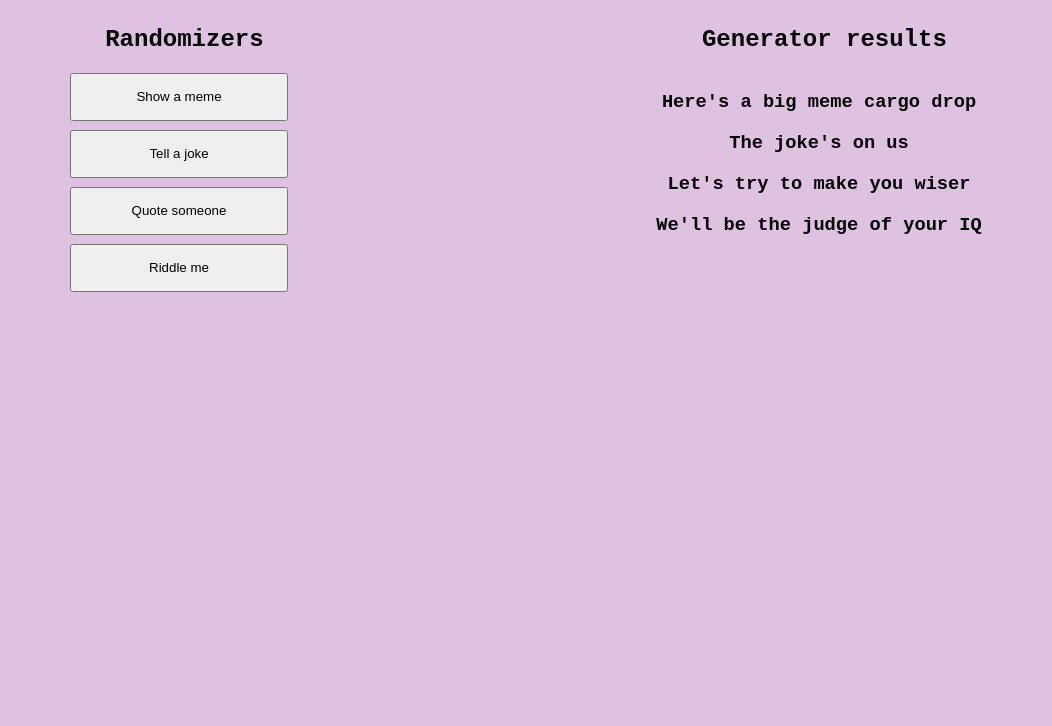
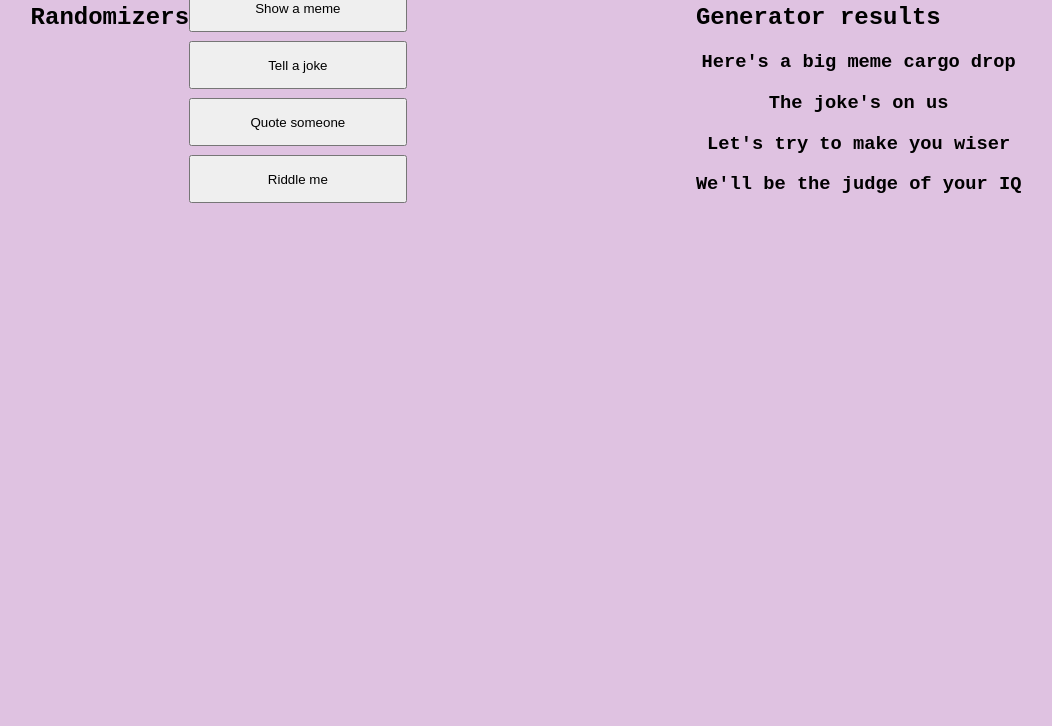
Before and after one commit to HReborn/Fun-Generator-Page, a plain HTML site: page index.html in a window 1280 px wide. Shown: the part 74-800 px from the top of the page, without its empty margins (114-1166 px from the left). Drawn offline with Linux system fonts and the light colour scheme; no server answers.

Commit message:
Update index.html

```diff
--- a/index.html
+++ b/index.html
@@ -4,27 +4,25 @@
     <link href="./stylesheet.css" rel="stylesheet">
   </head>
   <body>
-    <div id="page">
     <div id="title">
       <h1>FUN GENERATOR PAGE</h1>
     </div>
-      <div id="sub-titles">
-        <div id='button-title'>
-          <h2>Randomizers</h2>
-        </div><div id='output-title'>
-          <h2>Generator results</h2>
-        </div>
-      </div>
     <div id="content">
       <div id="buttons">
-          <div id= "button-list">
-            <button class="buttons" id="meme-button" onclick="addRandomMemeToPage(memeList)">Show a meme</button>
+        <div id='button-title' class='sub-titles'>
+          <h2>Randomizers</h2>
+        </div>
+        <div id="button-list">
+            <button id="meme-button" onclick="addRandomMemeToPage(memeList)">Show a meme</button>
             <button class="buttons" id="joke-button" onclick="addRandomJokeToPage(jokeList, jokeCounter)">Tell a joke</button>
             <button class="buttons" id="quote-button" onclick="addRandomQuoteToPage(quoteList)">Quote someone</button>
             <button class="buttons" id="riddle-button" onclick="addRandomRiddleToPage()">Riddle me</button>
           </div>
       </div>
-        <div id="output-text">
+      <div id='outputs'>
+        <div id='output-title' class='sub-titles'>
+          <h2>Generator results</h2>
+        </div>
         <div id="output-text-list">
           <h3 id="meme-text">Here's a big meme cargo drop</h3>
           <h3 id="joke-text">The joke's on us</h3>
@@ -33,7 +31,6 @@
         </div>
       </div>
     </div>
-    </div>
     <script src="index.js" type="text/javascript"></script>
   </body>
 </html>
```
Lines whose indentation alone changed are shown as unchanged.
